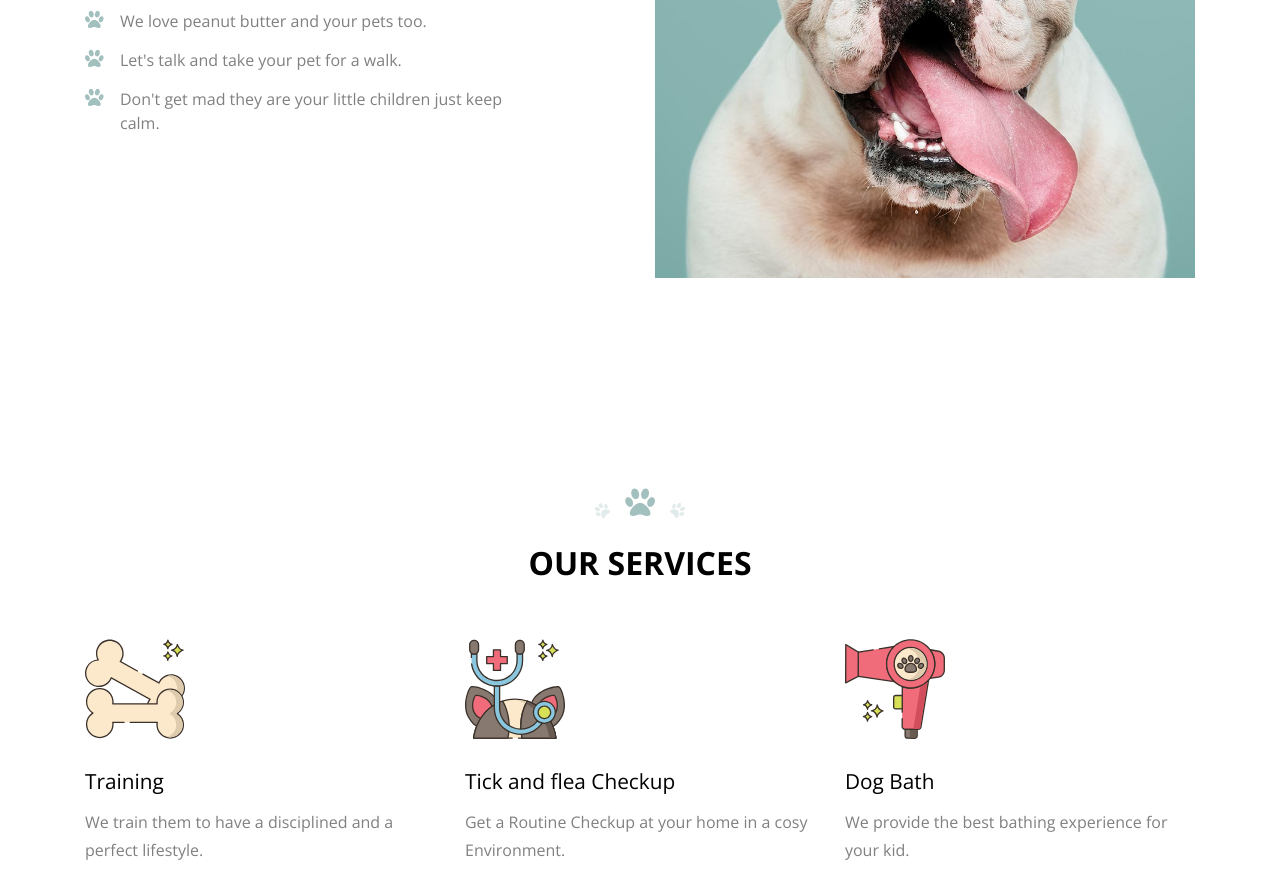
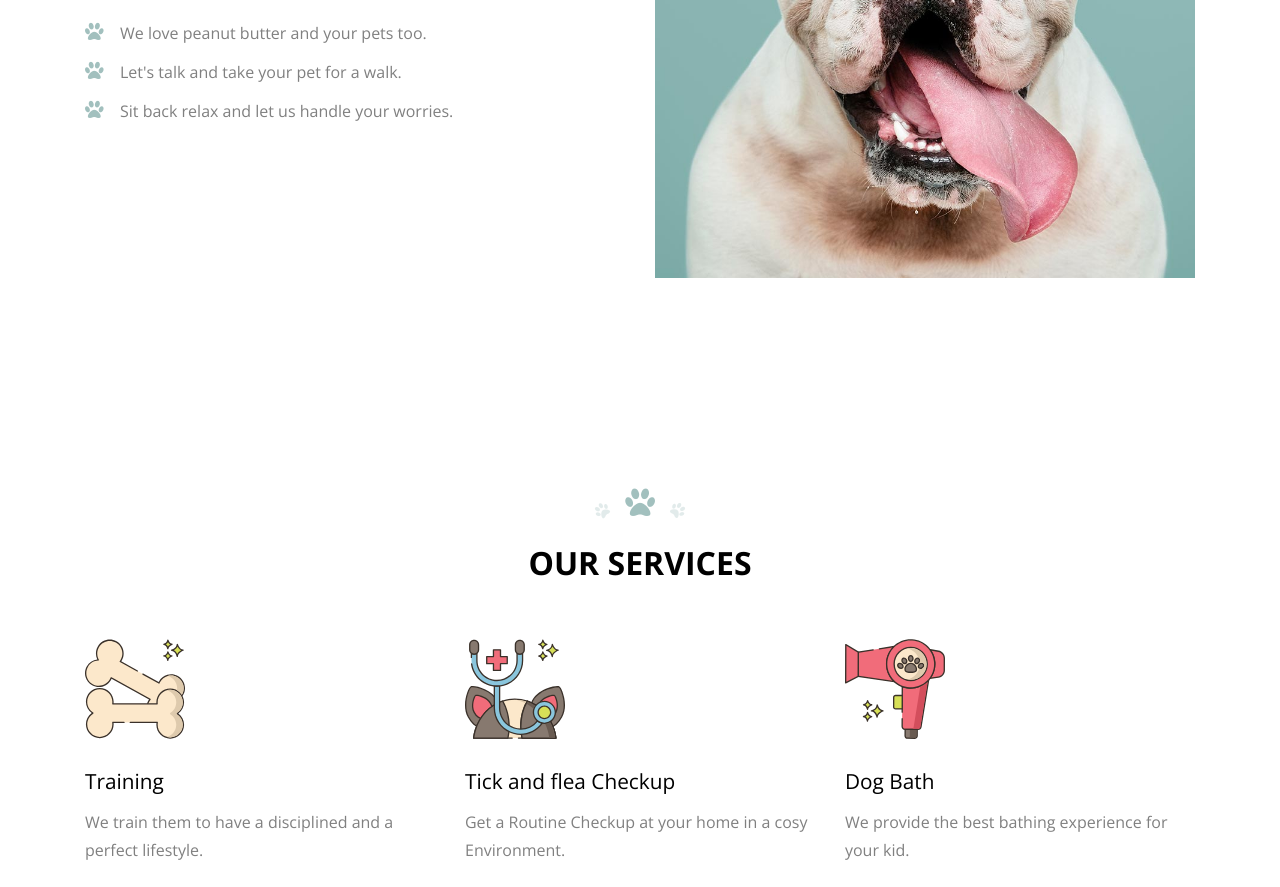
Before and after one commit to leashwalk/leashwalk.github.io, a plain HTML site: page index.html in a window 1280 px wide. Shown: the part 2785-3672 px from the top of the page. Drawn offline with nearby package versions, Linux system fonts and the light colour scheme; files whose address does not match are found by name.

Commit message:
about us

```diff
--- a/index.html
+++ b/index.html
@@ -169,7 +169,7 @@
             <ul class="list-unstyled ul-paw primary mb-0">
               <li>We love peanut butter and your pets too.</li>
               <li>Let's talk and take your pet for a walk.</li>
-              <li>Don't get mad they are your little children just keep calm.</li>
+              <li>Sit back relax and let us handle your worries.</li>
             </ul>
 
           </div>
```
